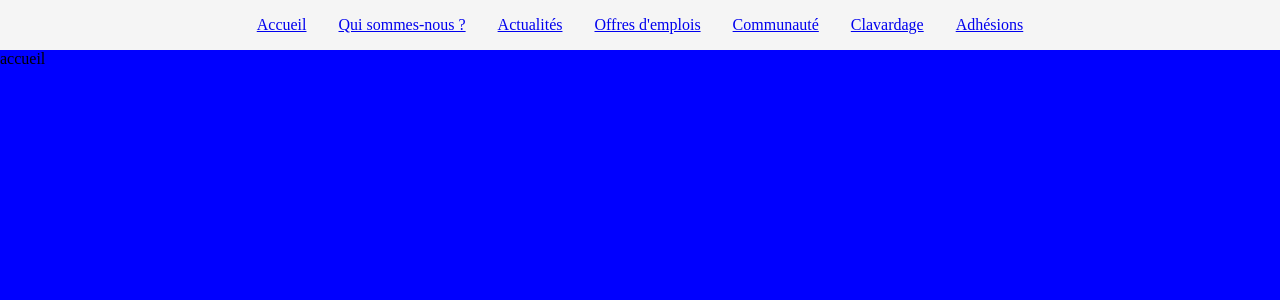
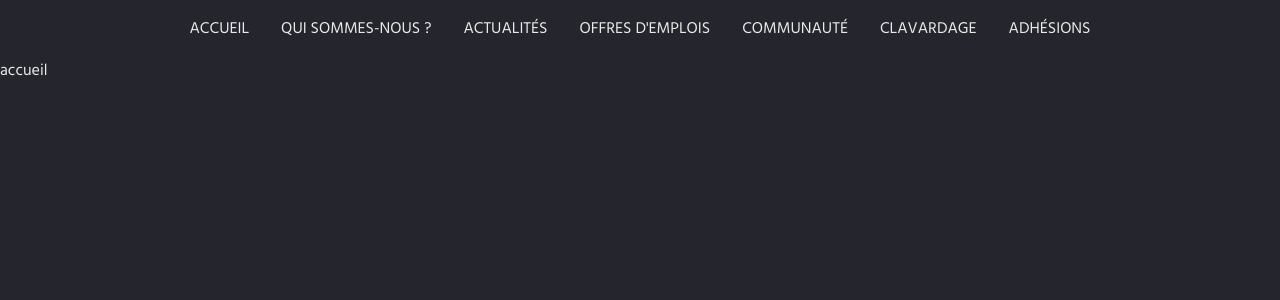
Before and after one commit to AFPy/site, a Flask app: page / in a window 1280 px wide. Shown: the top 300 px of the page. Run offline with Flask 2, Linux system fonts and the light colour scheme.

Commit message:
Continue style on menu

```diff
--- a/sass/style.sass
+++ b/sass/style.sass
@@ -1,20 +1,30 @@
-$nav-height: 48px
+@import url('https://fonts.googleapis.com/css?family=Hind:300,400,600,700')
+$bkg: #25252D
+$header: #1d1e23
+$action: #2e5cfd
+$action-secondary: #ffcd05
+$text: #eaeaea
 
 body
-  background: blue
+  background: $bkg
+  color: $text
+  font-family: 'Hind', sans-serif
   margin: 0
   padding: 0
 
 nav
-  background: whitesmoke
-
   ul
+    display: flex
     justify-content: center
-    display: flex
     list-style: none
     margin: 0
     padding-left: 0
 
-  a
-    display: block
-    padding: 1em
+    li
+      text-transform: uppercase
+
+      a
+        color: $text
+        display: block
+        padding: 1em
+        text-decoration: none
--- a/static/css/style.sass.css
+++ b/static/css/style.sass.css
@@ -1,18 +1,23 @@
+@import url("https://fonts.googleapis.com/css?family=Hind:300,400,600,700");
 body {
-  background: blue;
+  background: #25252D;
+  color: #eaeaea;
+  font-family: 'Hind', sans-serif;
   margin: 0;
   padding: 0; }
 
-nav {
-  background: whitesmoke; }
 nav ul {
+  display: flex;
   justify-content: center;
-    display: flex;
   list-style: none;
   margin: 0;
   padding-left: 0; }
-  nav a {
+  nav ul li {
+    text-transform: uppercase; }
+    nav ul li a {
+      color: #eaeaea;
       display: block;
-    padding: 1em; }
+      padding: 1em;
+      text-decoration: none; }
 
 /*# sourceMappingURL=../static/css/style.sass.css.map */
```
Also changed, not shown: 1 other file. Lines whose indentation alone changed are shown as unchanged.
